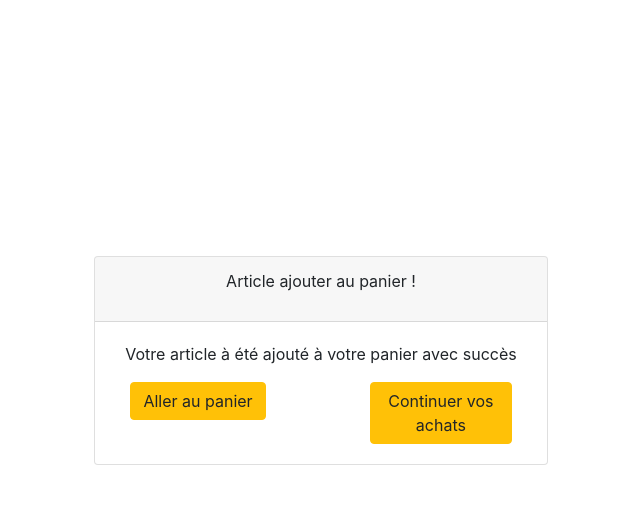
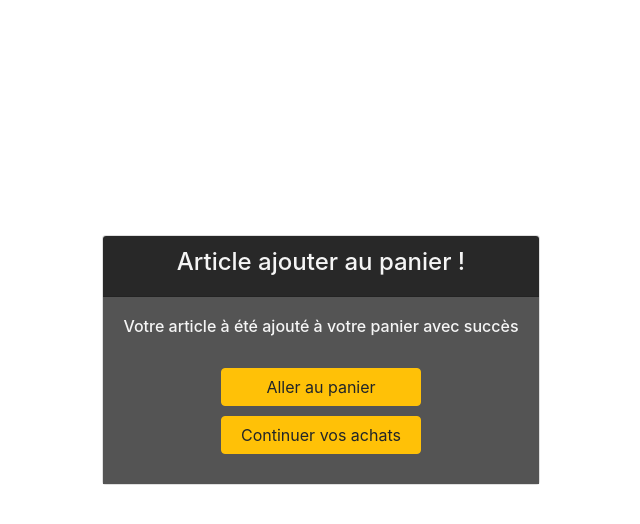
Before and after one commit to Lepidopterae1201/Prodajha, a PHP site: page /AjoutConfirm.php in a window 1280 px wide. Shown: the top 524 px of the page, without its empty margins (319-959 px from the left). Run offline with PHP 8.4, Linux system fonts and the light colour scheme; the visitor is signed in with stand-in values (Sample User, id 1).

Commit message:
Ajout logo, déplacement "tous les articles" du collapse en haut, on ne peut envoyer un commentaire que si on est connecté, déplacement de la saisie de commentaire plus haut, modifications legeres du design

```diff
--- a/Boutique en ligne/AjoutConfirm.php
+++ b/Boutique en ligne/AjoutConfirm.php
@@ -23,21 +23,25 @@ if($_SESSION == False) {
   <body>
       <div style="height: 90vh;" class="d-flex justify-content-center align-items-center">
         <div class="card">
-          <div class="card-header">
-            <p style="text-align: center;">Article ajouter au panier !</p>
+          <div class="card-header" style="background-color: rgb(40,40,40);">
+            <h4 style="text-align: center; color: whitesmoke;">Article ajouter au panier !</h4>
           </div>
-          <div class="card-body">
+          <div class="card-body"style="background-color: rgb(84,84,84);" >
             <div class="container">
               <div class="row justify-content-center">
-                <p>Votre article à été ajouté à votre panier avec succès</p>
+                <h6 style="color: whitesmoke;">Votre article à été ajouté à votre panier avec succès</h6>
               </div>
-              <div class="row justify-content-center">
-                <div class="col-xs-12 col-md-5">
-                  <a class="btn btn-warning mr-auto" href='panier.php'>Aller au panier</a>
+              <br>
+              <div class="container">
+                <div class="row">
+                  <div class="mx-auto" style="text-align:center; margin-bottom:10px">
+                    <a class="btn btn-warning" style="width: 200px;" href='panier.php'>Aller au panier</a>
+                  </div>
                 </div>
-                <div class="col-xl-2"></div>
-                <div class="col-xs-12 col-md-5">
-                  <a class="btn btn-warning ml-auto" href='index.php'>Continuer vos achats</a>
+                <div class="row">
+                  <div class="mx-auto" style="text-align:center; margin-bottom:10px">
+                    <a class="btn btn-warning" style="width: 200px;" href='index.php'>Continuer vos achats</a>
+                  </div>
                 </div>
               </div>
             </div>
--- a/Boutique en ligne/connexion.php
+++ b/Boutique en ligne/connexion.php
@@ -35,7 +35,7 @@ $Message = new Message();
                         } ?>
                         <div class="row formulaireRow">
                             <div class="col-12" style="margin-top:-10px; margin-bottom:30px;">
-                                <button type="submit" class="btn btn-outline-warning" style="width:30%; margin-right:10px; margin-left:10px; padding:10px;">CONNECTION</button>
+                                <button type="submit" class="btn btn-outline-warning" style="width:30%; margin-right:10px; margin-left:10px; padding:10px;">CONNEXION</button>
                                 <hr>
                                 <p class="text-warning">Vous n'avez pas de compte ?</p>
                                 <a href="inscription.php" class="text-warning" style="width:30%; padding:10px; text-decoration:underline">Inscrivez vous !</a>
--- a/Boutique en ligne/modeles/Article.php
+++ b/Boutique en ligne/modeles/Article.php
@@ -28,5 +28,10 @@ class Article extends Modele
 			return $this->execRequete($requete, [$idcat])->fetch();
 		}
 	}
+
+	function recupVendeur($idart){
+		$requete = "SELECT magasin.nom FROM magasin INNER JOIN article ON magasin.idMagasin = article.idMagasin WHERE article.idArticle = ?;";
+		return $this->execRequete($requete, [$idart])->fetch();
+	}
 }
 ?>
--- a/Boutique en ligne/panier.php
+++ b/Boutique en ligne/panier.php
@@ -101,8 +101,7 @@ $disabled = 0;
 		        							<input type="text" hidden="True" name="idA" value=<?php echo($article['idArticle']);?>>
 		        							<input type="text" hidden="True" name="idC" value=<?php echo($article['idClient']);?>>
 			        						<?php echo "<input type='number' name='qart' min=1 max=".$article['aQuantite']." value=" . $article['pQuantite'] .">";?>
-			        						<br/>
-								            <button type="submit">modifier</button>
+								            <button class="btn btn-outline-secondary btn-sm" type="submit" style="margin-top: 10px;">modifier</button>
 							            </form>
 		        					</div>
 		        					<div class="col-2">
@@ -116,7 +115,7 @@ $disabled = 0;
 	        	<?php } } ?>
 	        	</div>
 	    	</div>
-	    	<div class="col-md-4">
+	    	<div class="col-md-3">
 		    	<div class="card mt-2">
 		    		<div class="card-body">
 		    				<div class="row">
```
Also changed, not shown: Boutique en ligne/Article.php (+30 -18 lines), Boutique en ligne/navbarHaut.php (+9 -7 lines), Boutique en ligne/logo_Prodajha.png (added), 1 other file.
